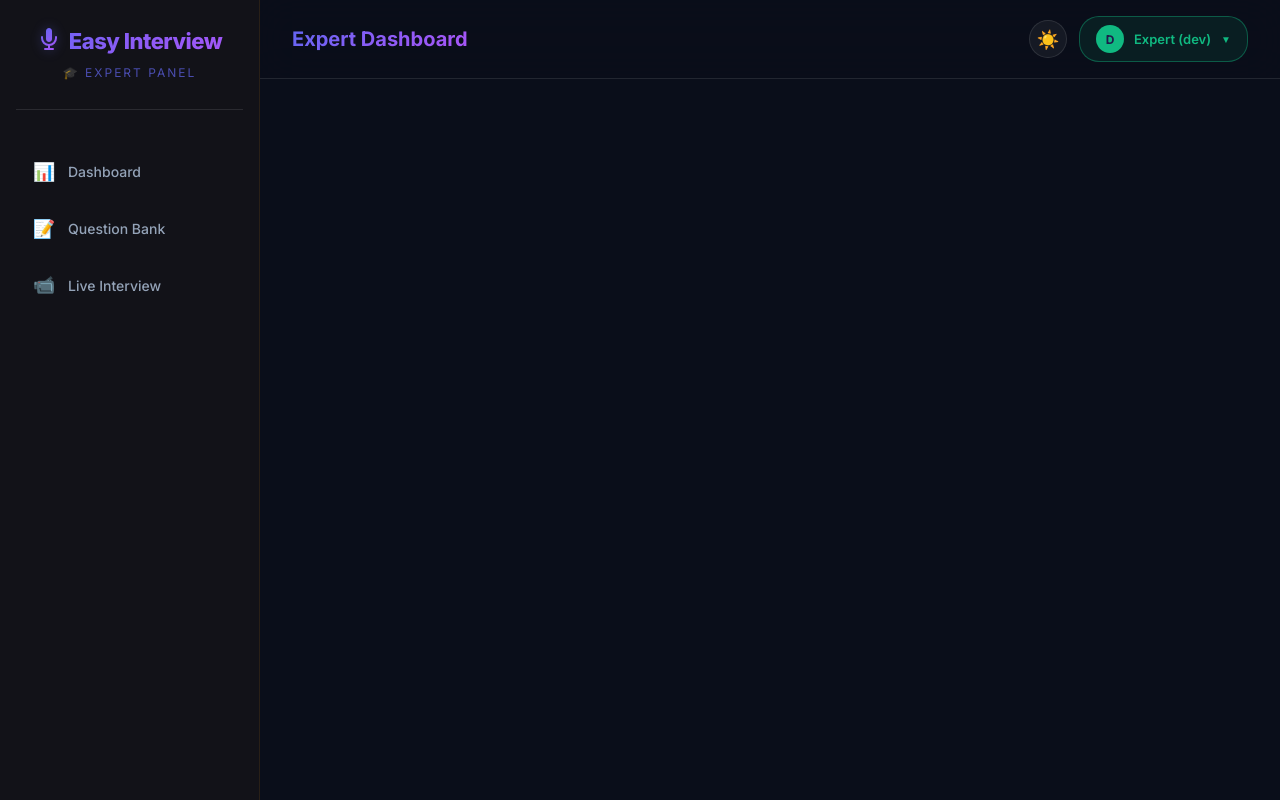
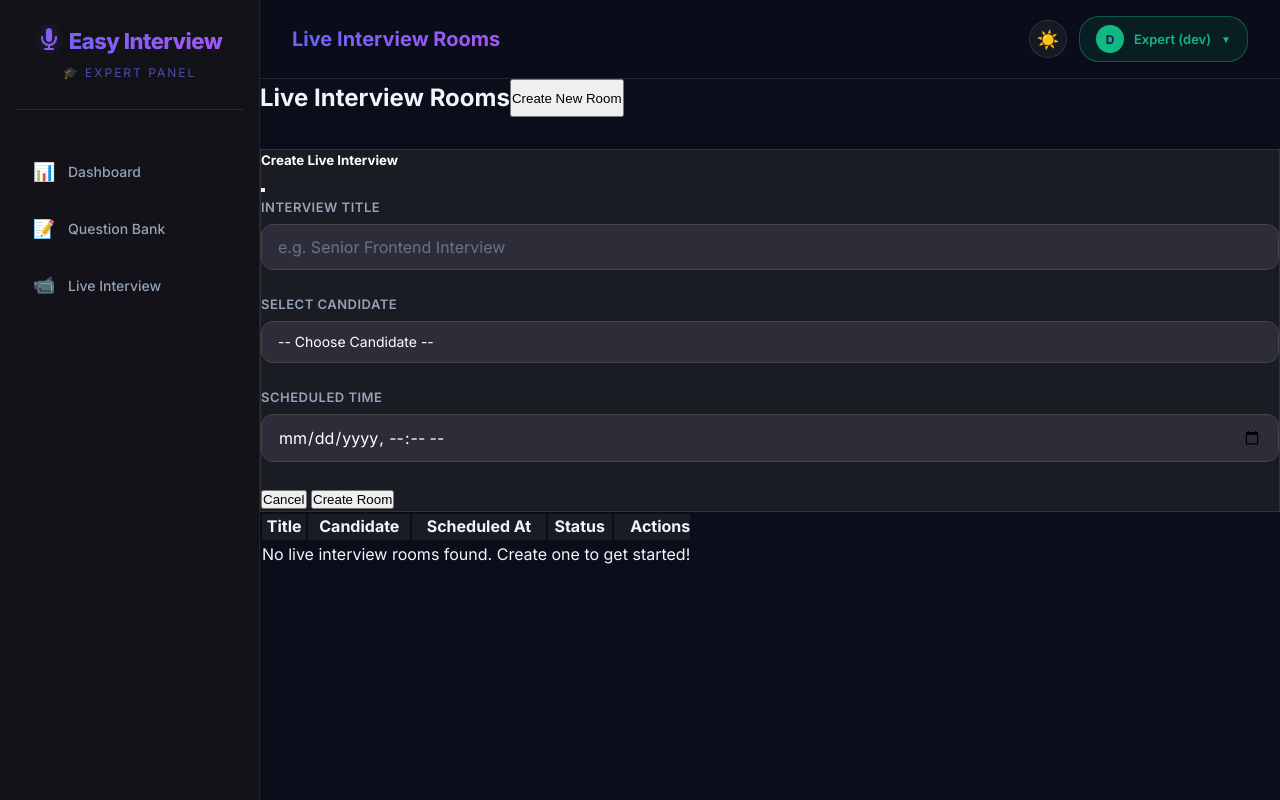
Before and after one commit to devarshpatel18/easy-interview, a Django app: page /expert/dashboard/live-rooms/ in a window 1280 px wide. Run offline with Django 4.2, Linux system fonts and the light colour scheme; a user stored in the database is signed in; data comes from the database, SQL or seed files in the repository; some libraries are stand-ins or nearby versions.

Commit message:
Fix blank Expert Dashboard by correcting template block names

```diff
--- a/myapp/templates/expert/expert_live_rooms.html
+++ b/myapp/templates/expert/expert_live_rooms.html
@@ -1,6 +1,8 @@
 {% extends 'expert/expert_base.html' %}
 
-{% block expert_content %}
+{% block page_title %}<span>Live Interview Rooms</span>{% endblock %}
+
+{% block content %}
 <div class="dashboard-header d-flex justify-content-between align-items-center mb-4">
     <h2 class="h4 mb-0">Live Interview Rooms</h2>
     <button type="button" class="btn btn-primary" data-bs-toggle="modal" data-bs-target="#createRoomModal">
```
